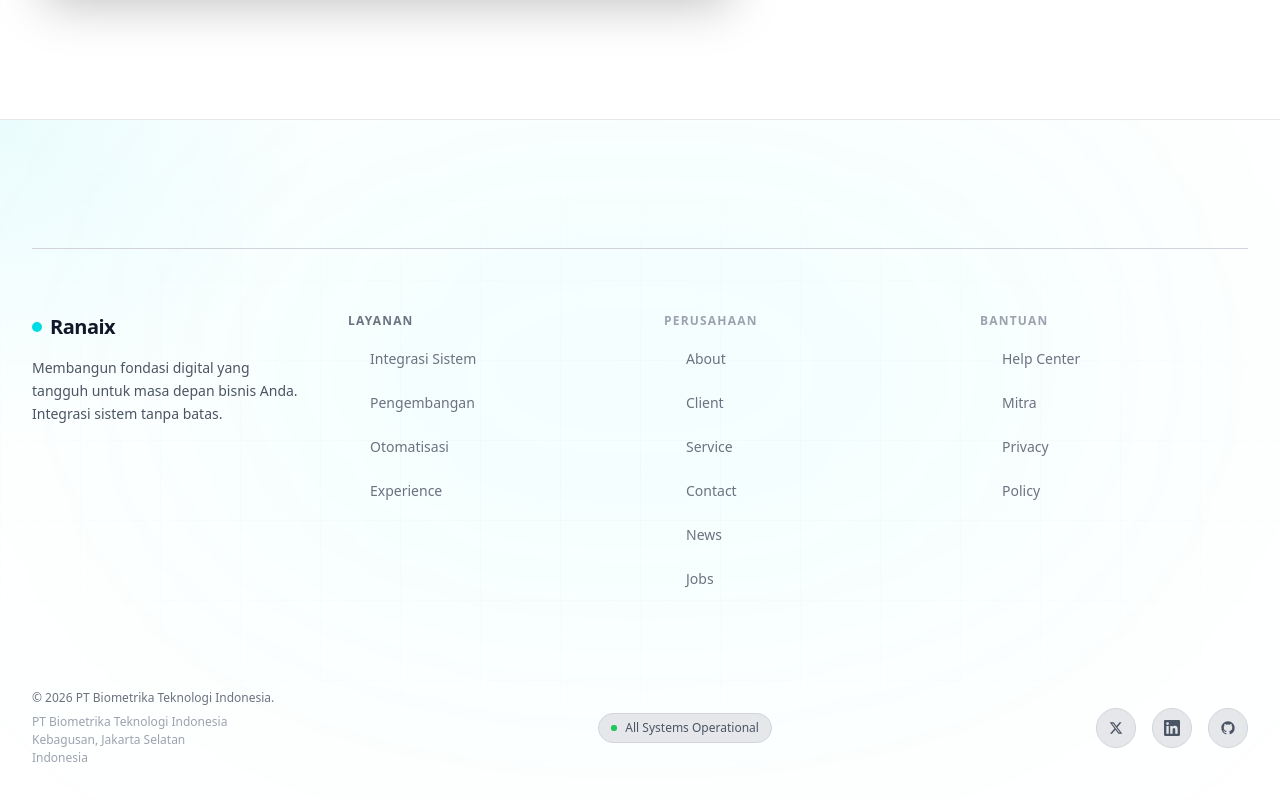
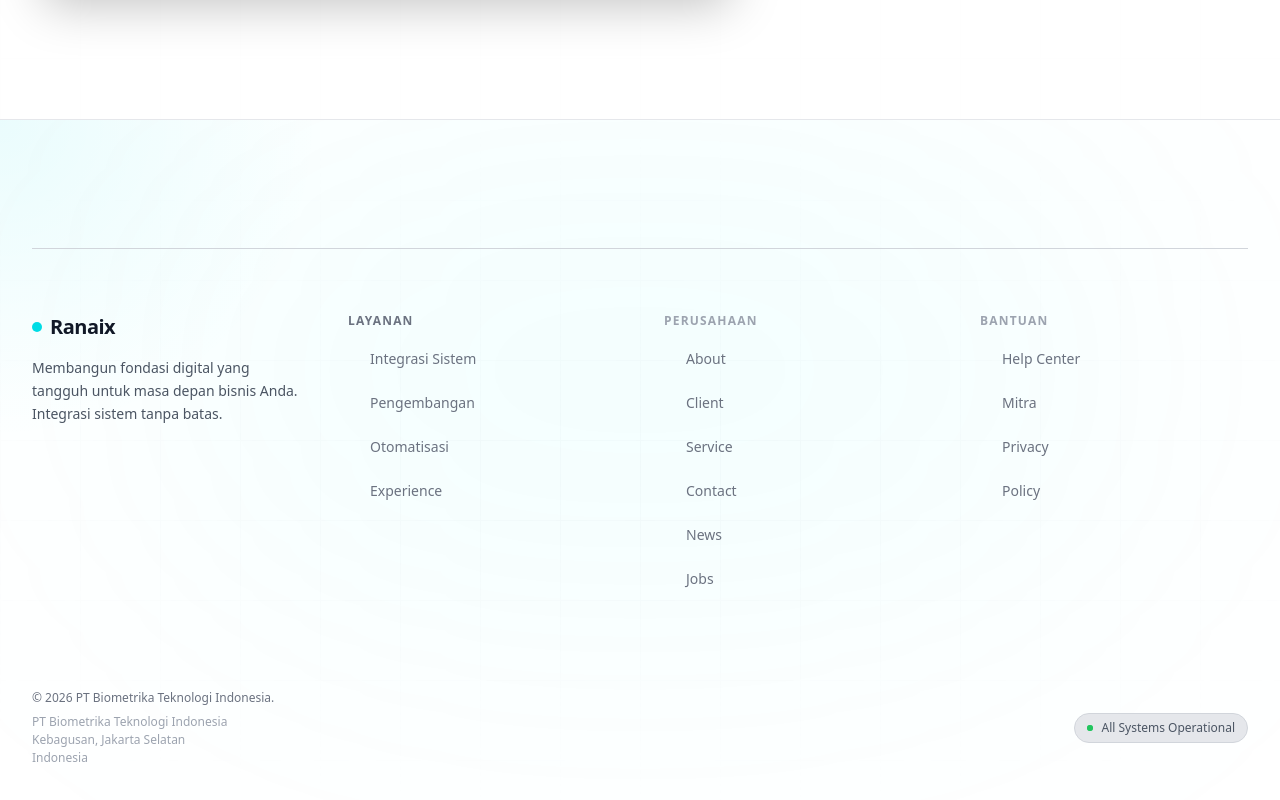
Before and after one commit to IanMikhael/Ranai, a React (Vite) app: page /contact in a window 1280 px wide. Shown: the part 1302-2102 px from the top of the page. Built offline with nearby package versions, Linux system fonts and the light colour scheme.

Commit message:
fix: remove social media icons from footer
- Remove X (Twitter), LinkedIn, and GitHub icons
- Clean up unused SocialIcon component
- Simplify footer layout to show only operational status

```diff
--- a/src/components/Footer.jsx
+++ b/src/components/Footer.jsx
@@ -112,8 +112,7 @@ export default function Footer() {
               <p>Indonesia</p>
             </div>
           </div>
-          <div className="flex items-center gap-6">
-            <div className={`hidden md:flex items-center gap-2 text-xs px-3 py-1.5 rounded-full backdrop-blur-md ${
+          <div className={`hidden md:flex items-center gap-2 text-xs px-3 py-1.5 rounded-full backdrop-blur-md ${
               isDark
                 ? 'text-gray-500 bg-white/[0.02] border border-white/5'
                 : 'text-gray-600 bg-gray-200 border border-gray-300'
@@ -124,20 +123,6 @@ export default function Footer() {
               </span>
               All Systems Operational
             </div>
-          </div>
-
-          {/* Social Media SVGs (3D Hover Popout) */}
-          <div className="flex gap-4" style={{ perspective: '1000px' }}>
-            <SocialIcon isDark={isDark}>
-              <svg className="w-3.5 h-3.5" fill="currentColor" viewBox="0 0 24 24"><path d="M18.244 2.25h3.308l-7.227 8.26 8.502 11.24H16.17l-5.214-6.817L4.99 21.75H1.68l7.73-8.835L1.254 2.25H8.08l4.713 6.231zm-1.161 17.52h1.833L7.084 4.126H5.117z"></path></svg>
-            </SocialIcon>
-            <SocialIcon isDark={isDark}>
-              <svg className="w-4 h-4" fill="currentColor" viewBox="0 0 24 24"><path d="M20.447 20.452h-3.554v-5.569c0-1.328-.027-3.037-1.852-3.037-1.853 0-2.136 1.445-2.136 2.939v5.667H9.351V9h3.414v1.561h.046c.477-.9 1.637-1.85 3.37-1.85 3.601 0 4.267 2.37 4.267 5.455v6.286zM5.337 7.433a2.062 2.062 0 01-2.063-2.065 2.064 2.064 0 112.063 2.065zm1.782 13.019H3.555V9h3.564v11.452zM22.225 0H1.771C.792 0 0 .774 0 1.729v20.542C0 23.227.792 24 1.771 24h20.451C23.2 24 24 23.227 24 22.271V1.729C24 .774 23.2 0 22.225 0z"></path></svg>
-            </SocialIcon>
-            <SocialIcon isDark={isDark}>
-              <svg className="w-4 h-4" fill="currentColor" viewBox="0 0 24 24"><path fillRule="evenodd" clipRule="evenodd" d="M12 2C6.477 2 2 6.484 2 12.017c0 4.425 2.865 8.18 6.839 9.504.5.092.682-.217.682-.483 0-.237-.008-.868-.013-1.703-2.782.605-3.369-1.343-3.369-1.343-.454-1.158-1.11-1.466-1.11-1.466-.908-.62.069-.608.069-.608 1.003.07 1.531 1.032 1.531 1.032.892 1.53 2.341 1.088 2.91.832.092-.647.35-1.088.636-1.338-2.22-.253-4.555-1.113-4.555-4.951 0-1.093.39-1.988 1.029-2.688-.103-.253-.446-1.272.098-2.65 0 0 .84-.27 2.75 1.026A9.564 9.564 0 0112 6.844c.85.004 1.705.115 2.504.337 1.909-1.296 2.747-1.027 2.747-1.027.546 1.379.202 2.398.1 2.651.64.7 1.028 1.595 1.028 2.688 0 3.848-2.339 4.695-4.566 4.943.359.309.678.92.678 1.855 0 1.338-.012 2.419-.012 2.747 0 .268.18.58.688.482A10.019 10.019 0 0022 12.017C22 6.484 17.522 2 12 2z"></path></svg>
-            </SocialIcon>
-          </div>
         </div>
 
       </div>
@@ -165,20 +150,3 @@ function FooterLink({ href, label, isDark }) {
     </a>
   );
 }
-
-// Komponen Ikon Sosial (3D Popout on Hover)
-function SocialIcon({ children, isDark }) {
-  return (
-    <a
-      href="#"
-      className={`group relative w-10 h-10 flex items-center justify-center rounded-full transition-all duration-300 [transform:translateZ(0)] hover:[transform:translateY(-4px)] ${
-        isDark
-          ? 'bg-white/[0.03] border border-white/10 text-gray-500 hover:text-[#050505] hover:bg-[#00dce5] hover:border-[#00dce5] hover:shadow-[0_10px_20px_rgba(0,220,229,0.3)]'
-          : 'bg-gray-200 border border-gray-300 text-gray-600 hover:text-white hover:bg-gray-700 hover:border-gray-700 hover:shadow-[0_10px_20px_rgba(0,0,0,0.2)]'
-      }`}
-      style={{ transformStyle: 'preserve-3d' }}
-    >
-      {children}
-    </a>
-  );
-}
```
